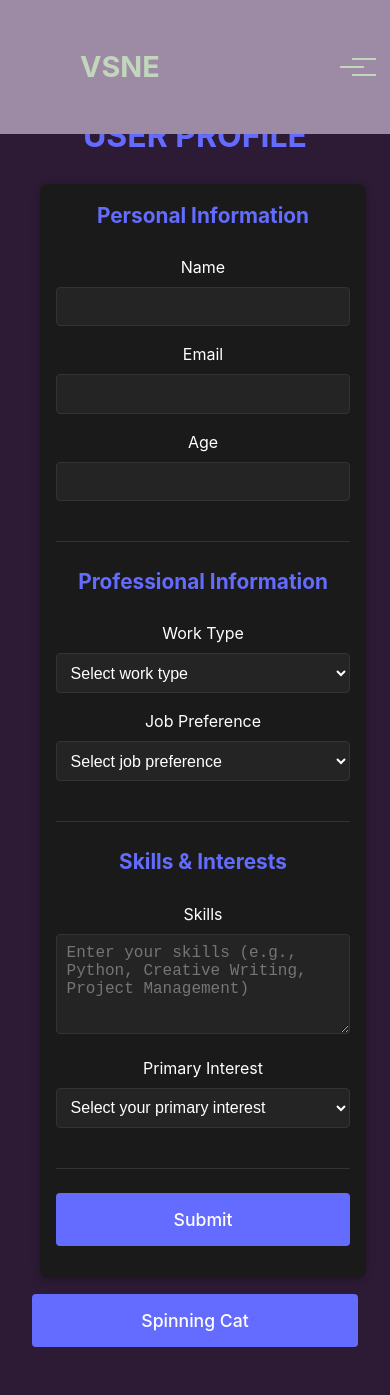
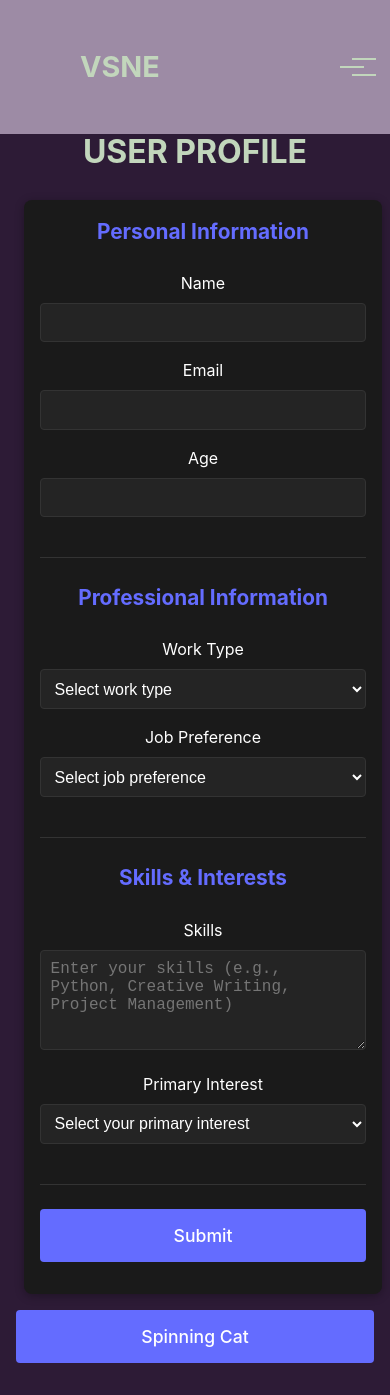
Before and after one commit to Nicsims98/Career_mentor_bot, a React (Vite) app: page /userinput in a window 390 px wide. Built offline with nearby package versions, Linux system fonts and the light colour scheme.

Commit message:
user input styles & mobile friendly

```diff
--- a/src/components/UserInput.css
+++ b/src/components/UserInput.css
@@ -1,10 +1,11 @@
 .user-input-container {
   padding: 2rem;
+  padding-top: 4rem; /* Add extra padding at top to account for fixed header */
 }
 
 .profile-heading {
   text-align: center;
-  color: #646cff;
+  color: var(--text-primary);
   font-size: 2.5rem;
   margin-bottom: 2rem;
   font-weight: bold;
@@ -18,6 +19,48 @@
   background-color: #1a1a1a;
   border-radius: 8px;
   box-shadow: 0 2px 10px rgba(0, 0, 0, 0.3);
+}
+
+@media (max-width: 768px) {
+  .user-input-container {
+    padding: 3rem 1rem 1rem 1rem; /* Reduced side padding on mobile */
+  }
+
+  .user-form {
+    padding: 1rem;
+    margin: 0;
+  }
+
+  .form-section {
+    margin-bottom: 1.5rem;
+    padding-bottom: 1.5rem;
+  }
+
+  .form-group {
+    margin-bottom: 1rem;
+  }
+
+  input, select, textarea {
+    padding: 0.8rem;
+    font-size: 16px; /* Prevents iOS zoom on input focus */
+  }
+
+  .profile-heading {
+    font-size: 2rem; /* Smaller heading on mobile */
+    margin-bottom: 1.5rem;
+  }
+
+  .form-section h3 {
+    font-size: 1.3rem; /* Smaller section headings on mobile */
+  }
+
+  /* Ensure buttons are easy to tap on mobile */
+  .submit-btn,
+  .spinning-cat-btn {
+    padding: 0.8rem;
+    margin-top: 1rem;
+    min-height: 44px; /* Minimum touch target size */
+  }
 }
 
 .form-section {
@@ -132,17 +175,23 @@ textarea {
 .video-modal {
   width: 75%;
   max-height: 75vh;
-  background-color: #1a1a1a;
+  background-color: transparent;
+  position: relative;
+  display: flex;
+  justify-content: center;
+  align-items: center;
+}
+
+.video-modal video {
+  width: 100%;
+  height: auto;
   border-radius: 8px;
-  position: relative;
-  padding: 20px;
-  box-shadow: 0 2px 10px rgba(0, 0, 0, 0.3);
 }
 
 .close-button {
   position: absolute;
-  top: -15px;
-  right: -15px;
+  top: 0;
+  right: 0;
   width: 30px;
   height: 30px;
   border-radius: 50%;
@@ -156,6 +205,7 @@ textarea {
   justify-content: center;
   padding: 0;
   z-index: 1001;
+  transform: translate(50%, -50%);
 }
 
 .close-button:hover {
```
